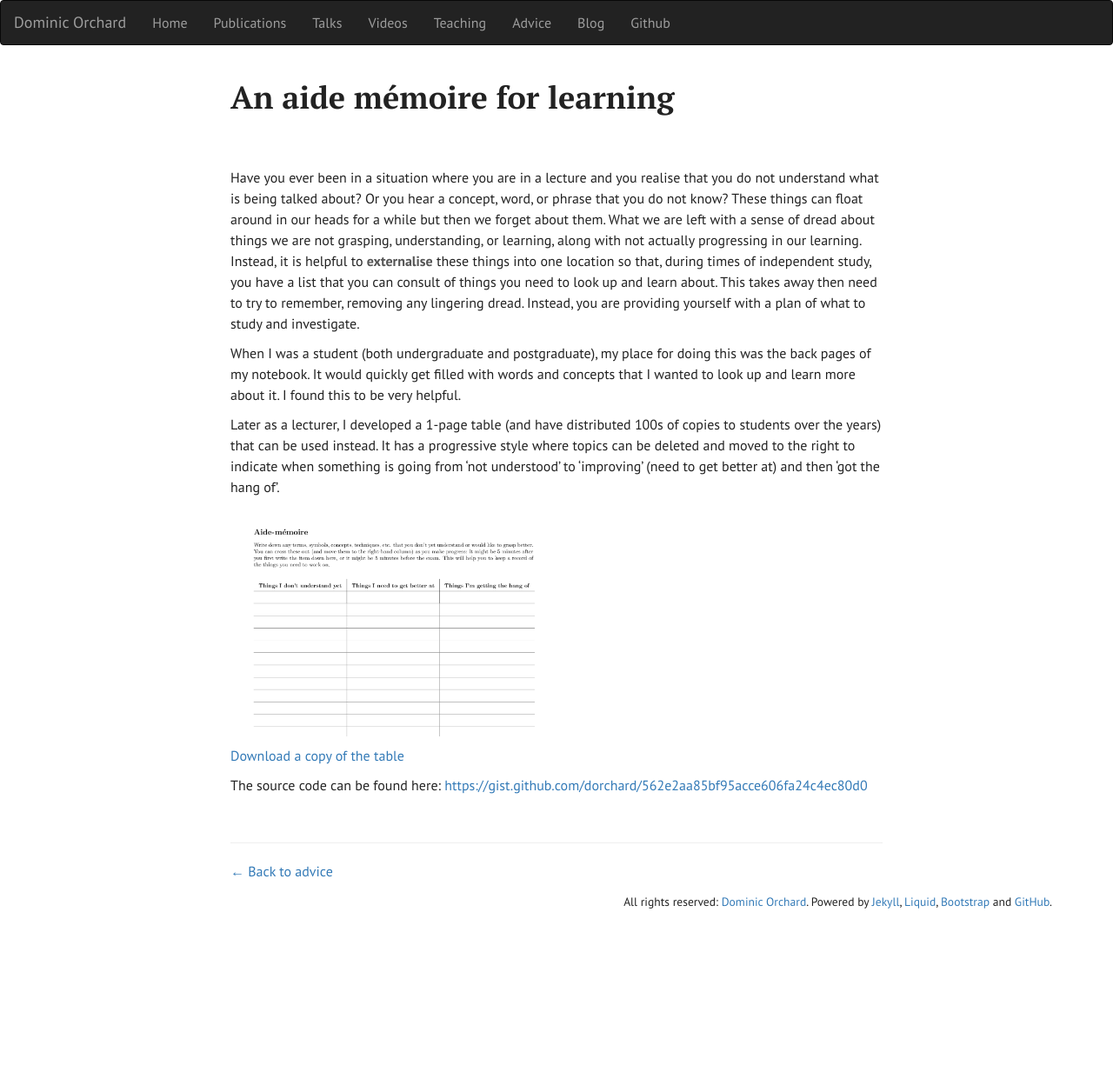
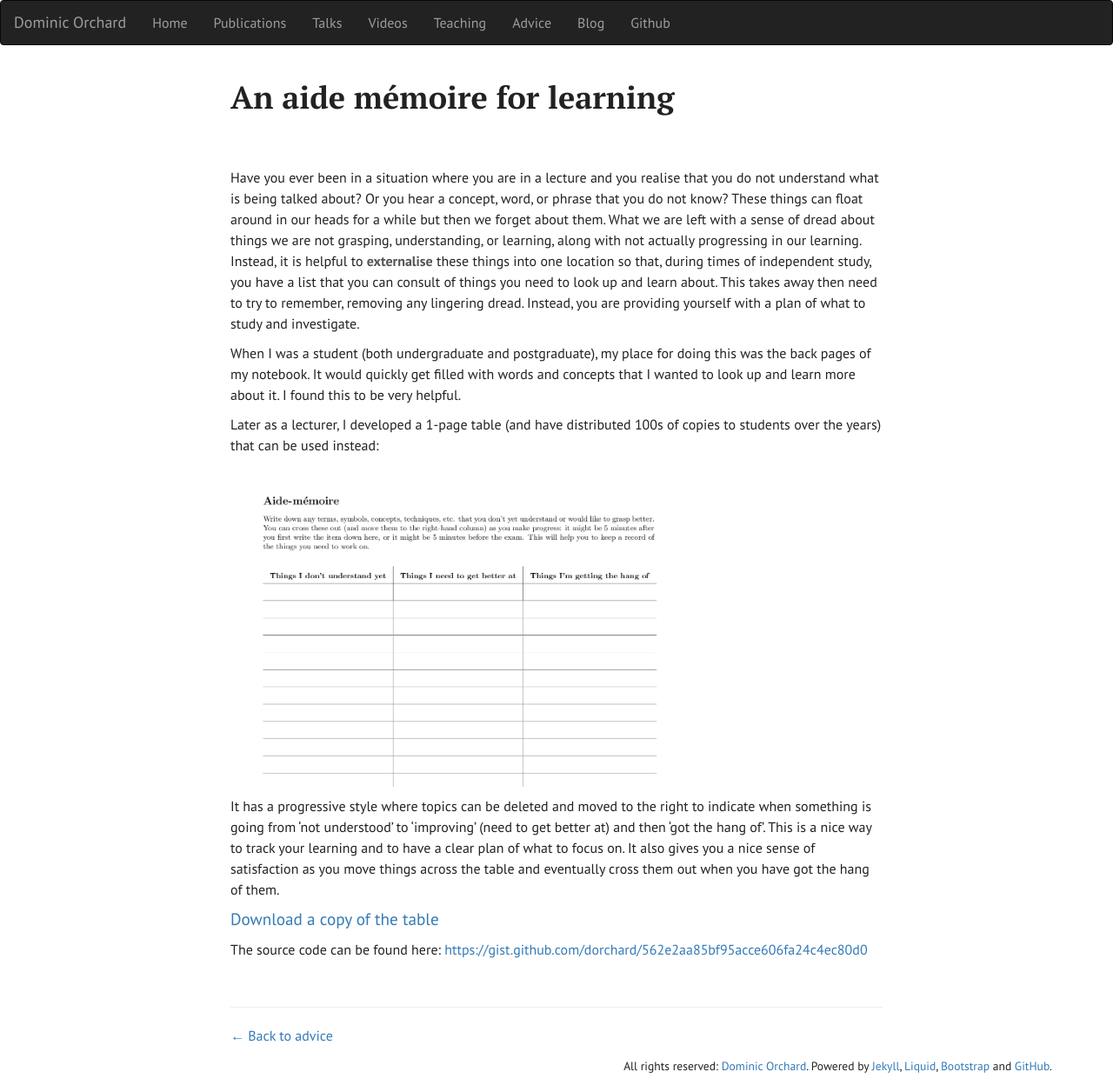
Before and after one commit to dorchard/dorchard.github.io, a Jekyll site: the page built from advice/aide-memoire.md, in a window 1280 px wide. Shown: the whole page at 87% size. Built offline with Jekyll 4.4.1, drawn with Linux system fonts in a browser that asks for light colours; before the commit the page ends 1059 px from its top, so only the background shows below that.

Commit message:
slight rewrite

```diff
--- a/advice/aide-memoire.md
+++ b/advice/aide-memoire.md
@@ -17,12 +17,14 @@ of my notebook. It would quickly get filled with words and concepts that I wante
 about it. I found this to be very helpful.
 
 Later as a lecturer, I developed a 1-page table (and have distributed 100s of copies to students over
-the years) that can be used instead. It has a progressive style where topics can be deleted and moved
+the years) that can be used instead:
+
+<a href="https://github.com/dorchard/dorchard.github.io/raw/main/aide.pdf"><img src="/assets/aide-preview.png" alt="Preview of the aide mémoire table" style="width:70%;" /></a>
+
+It has a progressive style where topics can be deleted and moved
 to the right to indicate when something is going from 'not understood' to 'improving' (need to get better at)
-and then 'got the hang of'.
+and then 'got the hang of'. This is a nice way to track your learning and to have a clear plan of what to focus on. It also gives you a nice sense of satisfaction as you move things across the table and eventually cross them out when you have got the hang of them.
 
-<a href="https://github.com/dorchard/dorchard.github.io/raw/main/aide.pdf"><img src="/assets/aide-preview.png" alt="Preview of the aide mémoire table" style="width:50%;" /></a>
-
-[Download a copy of the table](https://github.com/dorchard/dorchard.github.io/raw/main/aide.pdf)
+<big>[Download a copy of the table](https://github.com/dorchard/dorchard.github.io/raw/main/aide.pdf)</big>
 
 The source code can be found here: [https://gist.github.com/dorchard/562e2aa85bf95acce606fa24c4ec80d0](https://gist.github.com/dorchard/562e2aa85bf95acce606fa24c4ec80d0)
```
